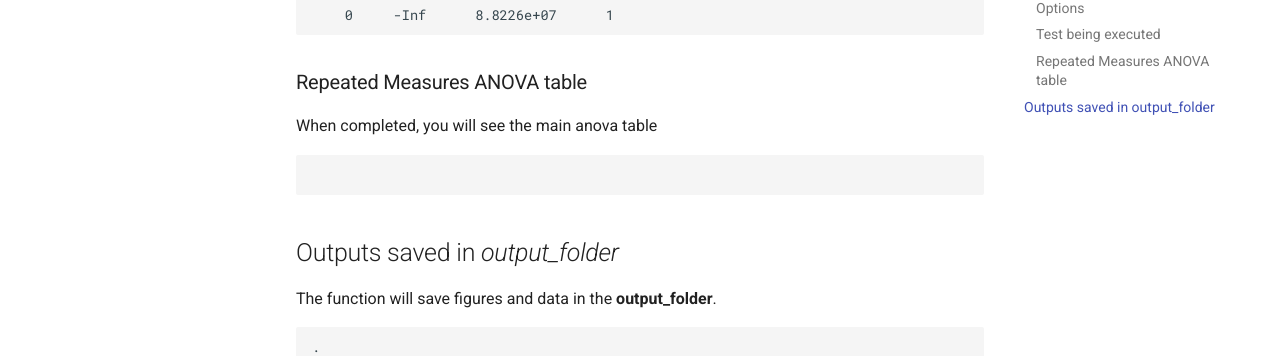
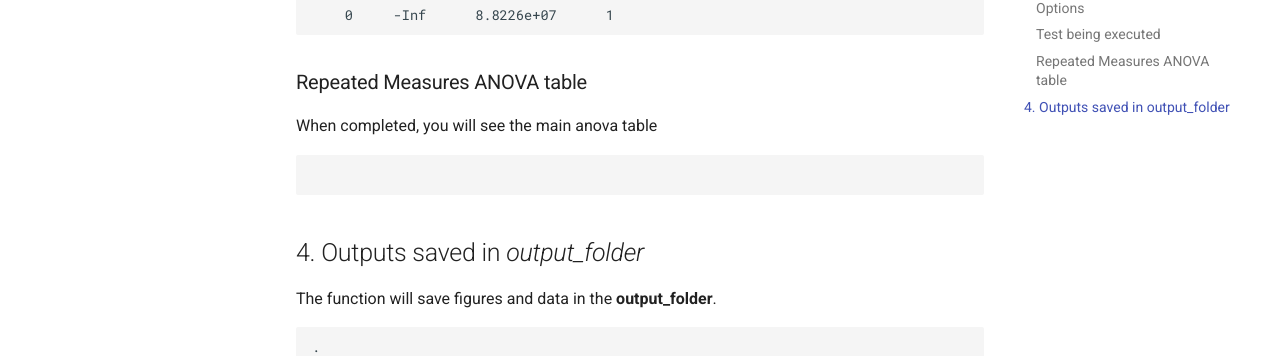
Before and after one commit to omiranda/fconn_anova, an MkDocs documentation site: the page built from docs/advanced_example/advanced_example.md, in a window 1280 px wide and 900 px high, scrolled down 4357 px. Shown: the part 388-744 px from the top of the window. Built offline with MkDocs 1.6.1 and Material for MkDocs 9.7.7, drawn with Linux system fonts in a browser that asks for light colours; old or Windows-style settings are respelled for this version of MkDocs.

Commit message:
Update advanced_example.md

````diff
--- a/docs/advanced_example/advanced_example.md
+++ b/docs/advanced_example/advanced_example.md
@@ -203,7 +203,7 @@ When completed, you will see the main anova table
 
 ```
 
-## Outputs saved in *output_folder*
+## 4. Outputs saved in *output_folder*
 
 The function will save figures and data in the **output_folder**.
 
````
